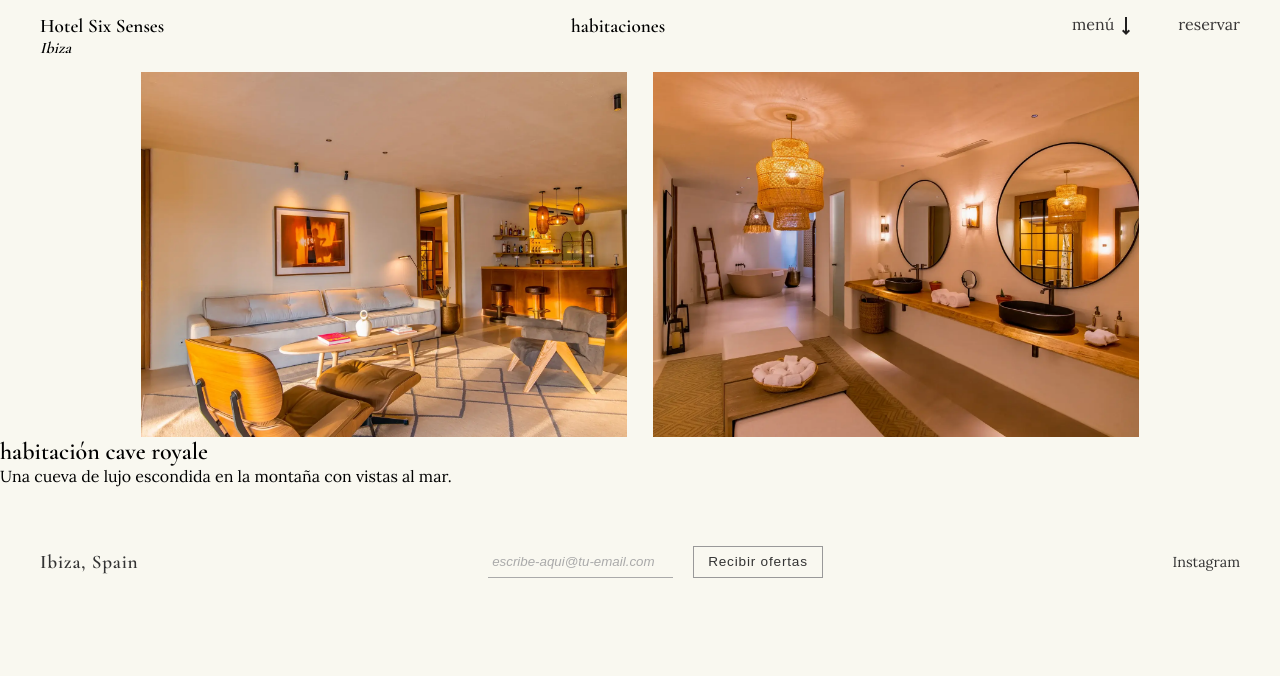
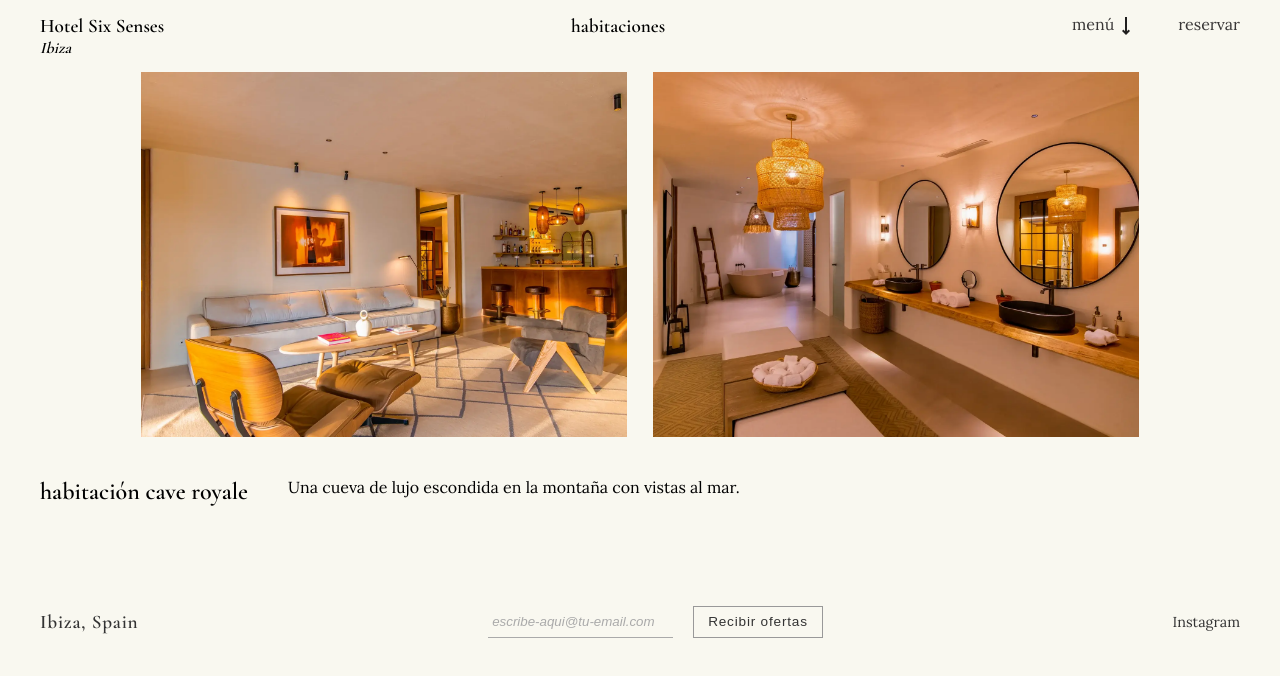
Before and after one commit to JaumeEsquerdo/proyecto-hotel-six-senses, a React (Vite) app in the folder proyecto-hotel/: page /habitaciones/cave-royale in a window 1280 px wide. Shown: the top 676 px of the page. Built offline with nearby package versions, Linux system fonts and the light colour scheme.

Commit message:
update css hab indv

```diff
--- a/proyecto-hotel/src/css/habitaciones.css
+++ b/proyecto-hotel/src/css/habitaciones.css
@@ -97,3 +97,15 @@
     object-fit: cover;
     aspect-ratio: 4/3;
 }
+
+.HabitacionDetalle-caracteristicas{
+    display: flex;
+    justify-content: flex-start;
+    padding: 40px;
+}
+
+.HabitacionDetalle-textos{
+    display: flex;
+    gap: 40px;
+    max-width: 1200px;
+}
--- a/proyecto-hotel/src/pages/HabitacionDetalle.jsx
+++ b/proyecto-hotel/src/pages/HabitacionDetalle.jsx
@@ -16,8 +16,14 @@ const HabitacionDetalles = () => {
                 <img className="HabitacionDetalle-image" src={habitacion.default} alt={`${habitacion.name} `} />
                 <img className="HabitacionDetalle-image" src={habitacion.hover} alt={`${habitacion.name} `} />
             </div>
-            <h2 className="HabitacionDetalle-h2">{habitacion.name}</h2>
-            <p>{habitacion.description}</p>
+            <div className="HabitacionDetalle-caracteristicas">
+                <div className="HabitacionDetalle-textos">
+                    <h2 className="HabitacionDetalle-h2">{habitacion.name}</h2>
+                    <p>{habitacion.description}</p>
+                </div>
+            </div>
+
+
         </div>
     );
 }
```
